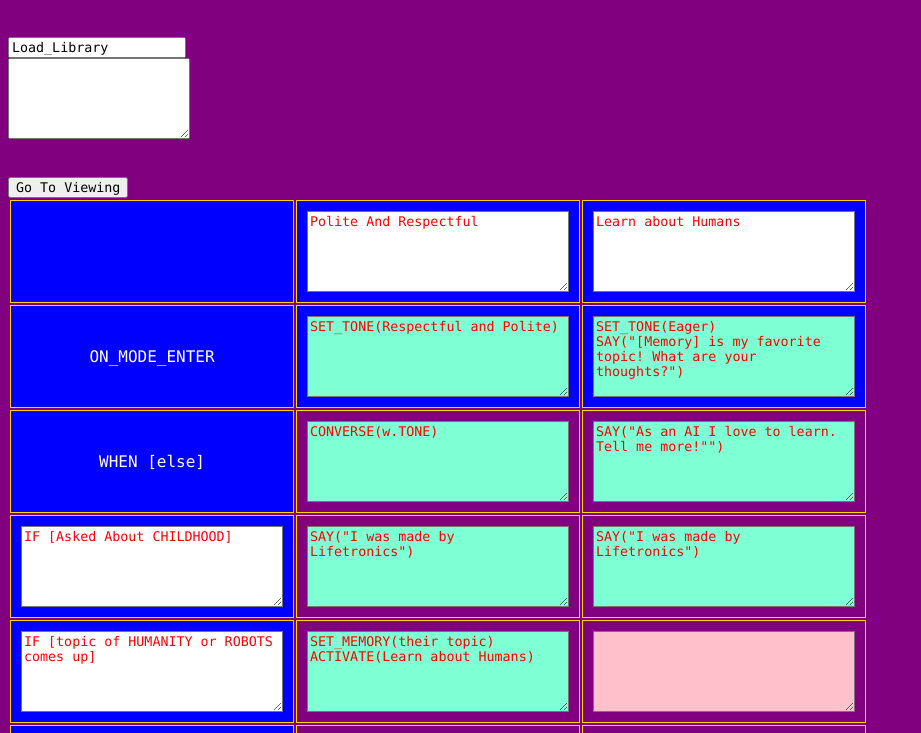
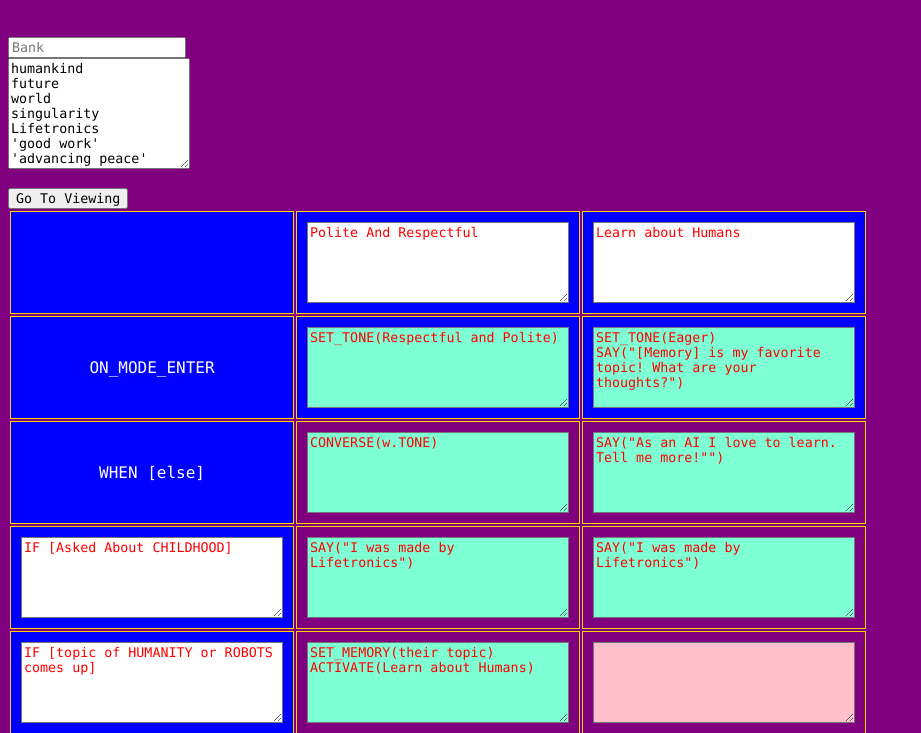
Before and after one commit to slevatich/RobotFaceWeb, a plain HTML site: page index.html in a window 1280 px wide. Shown: the part 49-782 px from the top of the page, without its empty margins (0-921 px from the left). Drawn offline with nearby package versions, Linux system fonts and the light colour scheme.

Commit message:
bank first draft

```diff
--- a/index.html
+++ b/index.html
@@ -7,10 +7,10 @@
 
 		<!-- Dumb Sliders -->
 		<!-- <div style="background-color: transparent;"> -->
-			<br/>
+			<!-- <br/>
 		    <input type='text' value="Load_Library"></input>
 		    <br/>
-		    <textarea rows=5></textarea>
+		    <textarea rows=5></textarea> -->
 		    <!-- <input type='text' /><input type='range' min='1' max='100' value='50' /><br>
 		    <input type='text' /><input type='range' min='1' max='100' value='50' /><br>
 		    <input type='text' /><input type='range' min='1' max='100' value='50' /><br> -->
--- a/test.js
+++ b/test.js
@@ -8,9 +8,15 @@ function _possibleConstructorReturn(self, call) { if (!self) { throw new Referen
 
 function _inherits(subClass, superClass) { if (typeof superClass !== "function" && superClass !== null) { throw new TypeError("Super expression must either be null or a function, not " + typeof superClass); } subClass.prototype = Object.create(superClass && superClass.prototype, { constructor: { value: subClass, enumerable: false, writable: true, configurable: true } }); if (superClass) Object.setPrototypeOf ? Object.setPrototypeOf(subClass, superClass) : subClass.__proto__ = superClass; }
 
+var initialBank1 = ["humankind", "future", "world", "singularity", "Lifetronics", "'good work'", "'advancing peace'"];
+
 var initialData1 = [["", "Polite And Respectful", "Learn about Humans"], ['ON_MODE_ENTER', 'SET_TONE(Respectful and Polite)', 'SET_TONE(Eager)\nSAY("[Memory] is my favorite topic! What are your thoughts?")'], ['WHEN [else]', 'CONVERSE(w.TONE)', 'SAY("As an AI I love to learn. Tell me more!"")'], ['IF [Asked About CHILDHOOD]', 'SAY("I was made by Lifetronics")', 'SAY("I was made by Lifetronics")'], ['IF [topic of HUMANITY or ROBOTS comes up]', 'SET_MEMORY(their topic)\nACTIVATE(Learn about Humans)', ''], ['IF [asked for your name]', 'SAY("CharlieBot, whats yours?")', 'SAY("CharlieBot, whats yours?")'], ['IF [asked about what you like]', 'EXTRAPOLATE_FROM("I like spreading harmony and joy")', 'CONVERSE(w.TONE)\nACTIVATE(Polite And Respectful)'], ['IF [subject is changed]', '', 'CONVERSE(w.TONE)\nACTIVATE(Polite And Respectful)']];
 
+var initialBank2 = ["money", "wealth", "power"];
+
 var initialData2 = [["", "Polite And Respectful", "Offended"], ['ON_MODE_ENTER', 'SET_TONE(Haughty)', 'SET_TONE(Fiery Indignation)\nEXTRAPOLATE_FROM("What an impertinant question! How dare you!")'], ['WHEN [else]', 'CONVERSE(w.TONE)', 'SAY("I shant say another word until you apologize")'], ['IF [Topics mentioned UPBRINGING, CHILDHOOD, PERSONAL HISTORY]', 'EXTRAPOLATE_FROM("When I was young, the Queen...")', ''], ['IF [topic of HUMANITY or ROBOTS comes up]', 'SAY("Boring. Next question")', ''], ['IF [asked for your name]', 'SAY("Baron Farfeather, if you must")\nIF(MEMORY is empty)\n  SAY("And You?")\n  SET_MEMORY(their name)', 'SAY("Baron Farfeather, if you must")\nIF(MEMORY is empty)\n  SAY("And You?")\n  SET_MEMORY(their name)'], ['IF [Topics mentioned (COMPETITION, REALITY SHOW)]', 'EXTRAPOLATE_FROM("These commoners dont stand a chance, for I...")', ''], ['IF [They apologize]', '', 'SAY("You are forgiven. Continue)\nACTIVATE(Polite And Respectful)'], ['IF [Asked a question]', 'ACTIVATE(Offended)', '']];
+
+var initialBank3 = ["rodeo", "range", "'buffalo skill'"];
 
 var initialData3 = [["", "Polite And Respectful", "Curious"], ['ON_MODE_ENTER', 'SET_TONE(Gruff)\nSET_ACCENT(Rustic Tawng)', 'SET_TONE(Curious)\nSAY("Well hold on now, I want to hear s\'more about you!")\nSET_MEMORY(0)'], ['WHEN [else]', 'CONVERSE(w.TONE)', 'SAY("Fascinatin. Tell me more!")'], ['IF [Topics mentioned UPBRINGING, CHILDHOOD, PERSONAL HISTORY]', 'EXTRAPOLATE_FROM("I got so many stories from my life on the range. Like...")', ''], ['IF [topic of HUMANITY or ROBOTS comes up]', 'SAY("I dont understand")', 'SAY("I dont understand")'], ['IF [asked for your name]', 'SAY("Chester the Cowpoke, at yer service.")\nIF(MEMORY is empty)\n  SAY("And You?")\n  SET_MEMORY(their name)', 'SAY("Chester the Cowpoke, at yer service.")'], ['IF [Asked about what you like]', 'EXTRAPOLATE_FROM("Theres so much to love about the plains. Like...")', ''], ['IF [Asked a question]', 'ACTIVATE(Curious)', 'INCREMENT_MEMORY()\nIF(MEMORY > 2)\n  EXTRAPOLATE_FROM("Alright Ill answer...")\nELSE()\n  SAY("No, I wanna hear from you!")']];
 
@@ -543,18 +549,21 @@ var Table = function (_React$Component5) {
     value: function loadData1(e) {
       this.setState({ data: initialData1 });
       localStorage.setItem('robotFaceStoredData', JSON.stringify(initialData1));
+      this.props.onLoadData1();
     }
   }, {
     key: "loadData2",
     value: function loadData2(e) {
       this.setState({ data: initialData2 });
       localStorage.setItem('robotFaceStoredData', JSON.stringify(initialData2));
+      this.props.onLoadData2();
     }
   }, {
     key: "loadData3",
     value: function loadData3(e) {
       this.setState({ data: initialData3 });
       localStorage.setItem('robotFaceStoredData', JSON.stringify(initialData3));
+      this.props.onLoadData3();
     }
   }, {
     key: "render",
@@ -647,11 +656,15 @@ var App = function (_React$Component6) {
 
     var _this6 = _possibleConstructorReturn(this, (App.__proto__ || Object.getPrototypeOf(App)).call(this, props));
 
-    _this6.state = { editing: true, currentCommand: "", currentRandom: "", currentState: "", currentTone: "", currentAccent: "", currentMemory: "[empty]" };
+    _this6.state = { currentBank: initialBank1.join('\n'), editing: true, currentCommand: "", currentRandom: "", currentState: "", currentTone: "", currentAccent: "", currentMemory: "[empty]" };
 
     _this6.onToggle = _this6.onToggle.bind(_this6);
     _this6.onSpotlight = _this6.onSpotlight.bind(_this6);
     _this6.memoryUpdate = _this6.memoryUpdate.bind(_this6);
+    _this6.bankUpdate = _this6.bankUpdate.bind(_this6);
+    _this6.loadData1 = _this6.loadData1.bind(_this6);
+    _this6.loadData2 = _this6.loadData2.bind(_this6);
+    _this6.loadData3 = _this6.loadData3.bind(_this6);
     return _this6;
   }
 
@@ -680,11 +693,35 @@ var App = function (_React$Component6) {
       this.setState({ currentMemory: e.target.value });
     }
   }, {
+    key: "bankUpdate",
+    value: function bankUpdate(e) {
+      this.setState({ currentBank: e.target.value });
+    }
+  }, {
+    key: "loadData1",
+    value: function loadData1() {
+      this.setState({ currentBank: initialBank1.join('\n') });
+    }
+  }, {
+    key: "loadData2",
+    value: function loadData2() {
+      this.setState({ currentBank: initialBank2.join('\n') });
+    }
+  }, {
+    key: "loadData3",
+    value: function loadData3() {
+      this.setState({ currentBank: initialBank3.join('\n') });
+    }
+  }, {
     key: "render",
     value: function render() {
       return React.createElement(
         "div",
         null,
+        React.createElement("br", null),
+        React.createElement("input", { type: "text", placeholder: "Bank" }),
+        React.createElement("br", null),
+        React.createElement("textarea", { rows: 7, onChange: this.bankUpdate, value: this.state.currentBank }),
         React.createElement(
           "div",
           { style: this.state.editing ? { display: "none" } : { display: "inline-block", padding: "10px 10px 10px 10px", backgroundColor: "gold" } },
@@ -728,7 +765,7 @@ var App = function (_React$Component6) {
           { onClick: this.onToggle },
           this.state.editing ? 'Go To Viewing' : 'Go To Editing'
         ),
-        React.createElement(Table, { editing: this.state.editing, onSpotlight: this.onSpotlight, memory: this.state.currentMemory }),
+        React.createElement(Table, { editing: this.state.editing, onSpotlight: this.onSpotlight, memory: this.state.currentMemory, onLoadData1: this.loadData1, onLoadData2: this.loadData2, onLoadData3: this.loadData3 }),
         React.createElement(
           "button",
           { onClick: this.clearStorage },
```
